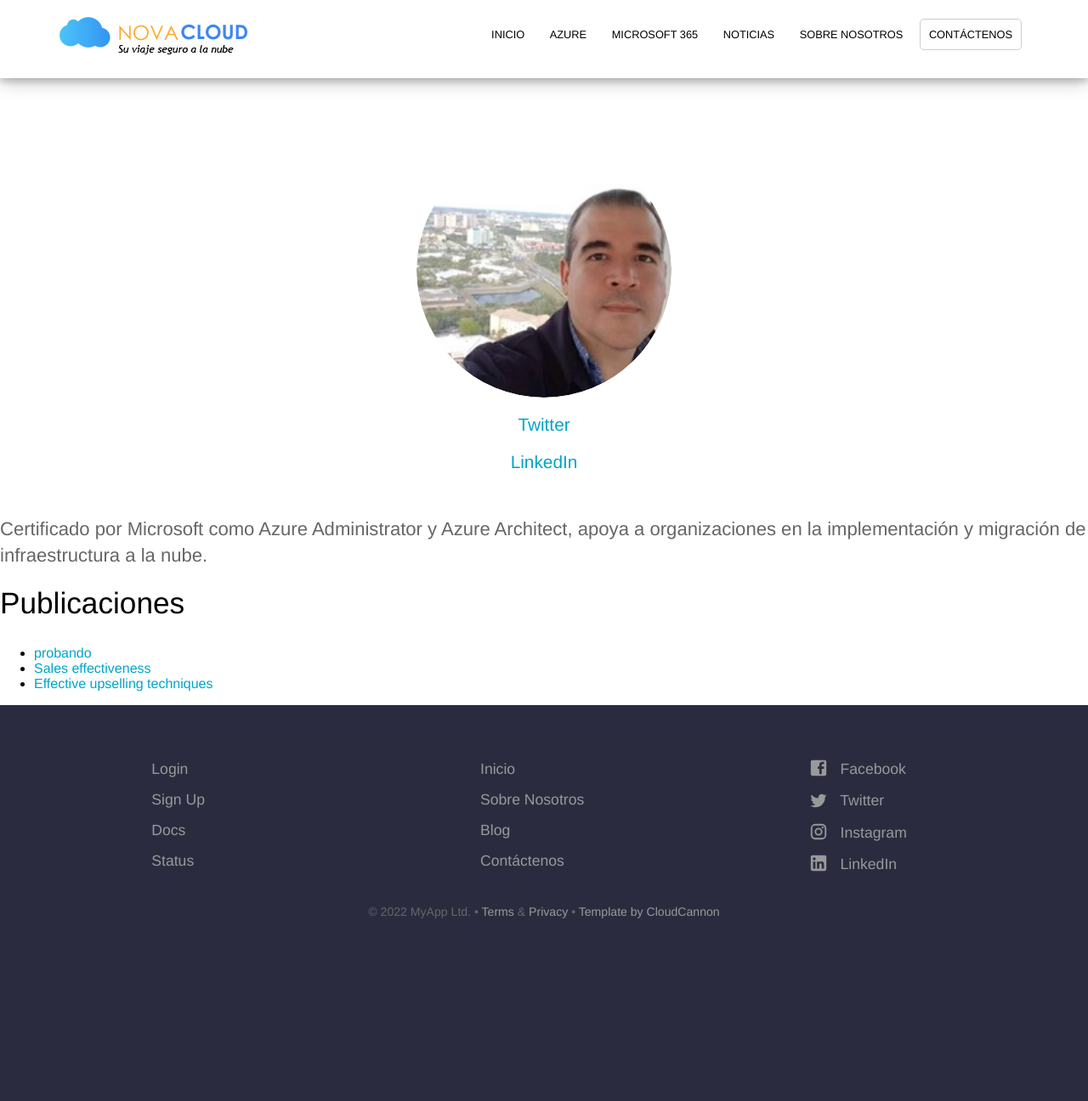
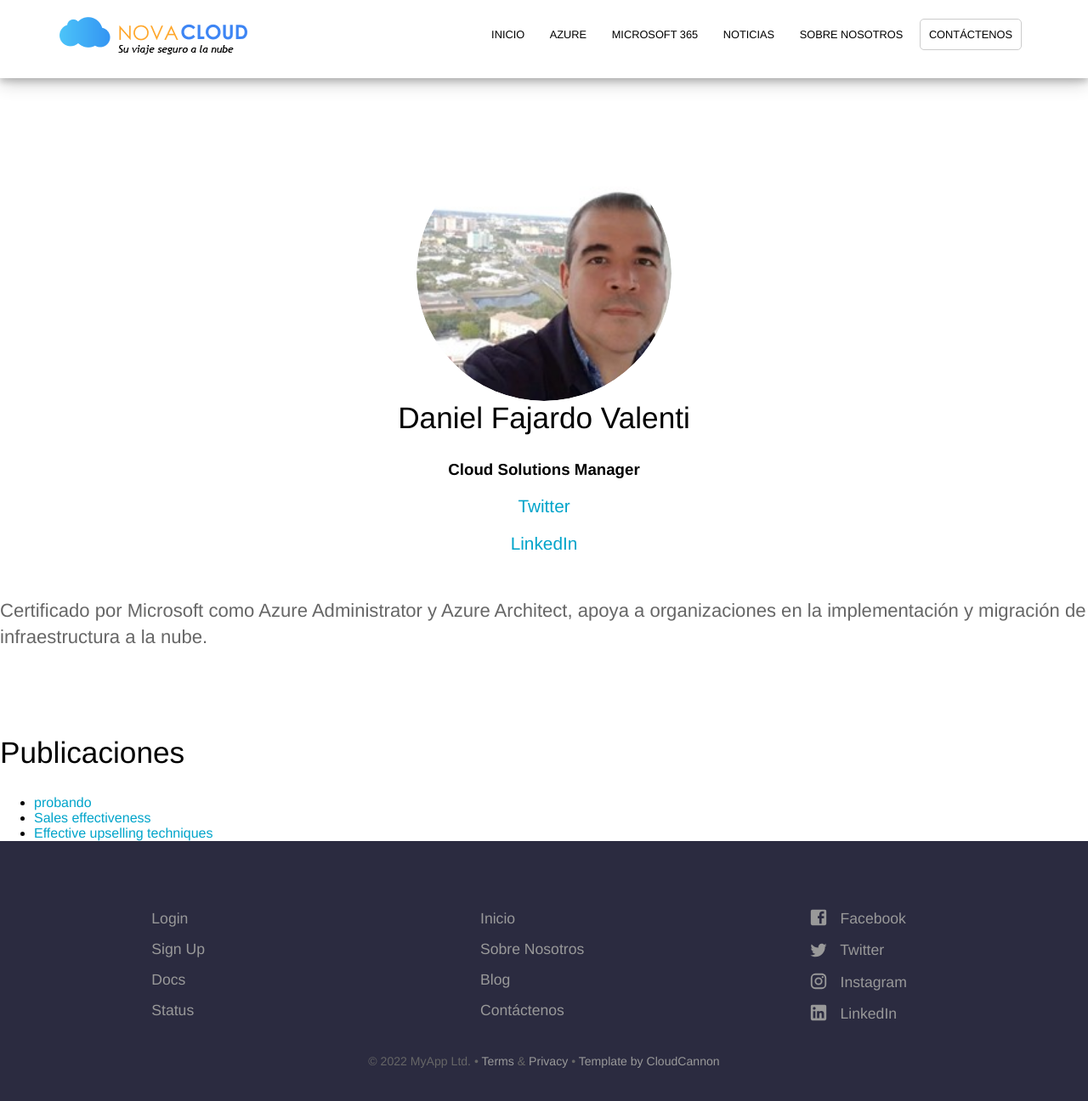
Before and after one commit to nova-cloud/nova-cloud.github.io, a Jekyll site: the page built from _authors/daniel.md, in a window 1280 px wide and 1310 px high. Shown: the top 1296 px of the window at 85% size. Built offline with Jekyll 4.4.1, drawn with Linux system fonts in a browser that asks for light colours; a script that is not in the unit is left out.

Commit message:
modificar authors page

```diff
--- a/_layouts/author.html
+++ b/_layouts/author.html
@@ -1,10 +1,13 @@
 ---
 layout: default
 ---
+
+
 <div class="content">
+    <section class="page">
 
-    <h1>{{ page.name }}</h1>
-    <h2>{{ page.position }}</h2>
+
+
 
 
         <ul class="staff">
@@ -12,9 +15,11 @@ layout: default
             <li>
                 <div class="square-image"><img src="{% include relative-src.html src=page.image_path %}"
                         alt="{{ page.name }}" /></div>
-
+                <h2>{{ page.name }}</h2>
+                <h3>{{ page.position }}</h3>
                 <div class="name"><a target="_blank" href="https://twitter.com/{{ page.twitter }}">Twitter</a></div>
-            <div class="name"><a target="_blank" href="https://linkedin.com/in/{{ page.linkedin }}">LinkedIn</a></div>
+                <div class="name"><a target="_blank" href="https://linkedin.com/in/{{ page.linkedin }}">LinkedIn</a>
+                </div>
 
 
             </li>
@@ -22,6 +27,7 @@ layout: default
         </ul>
 
         {{ content }}
+    </section>
 
     <h2>Publicaciones</h2>
     <ul>
@@ -30,3 +36,5 @@ layout: default
         <li><a href="{{ post.url }}">{{ post.title }}</a></li>
         {% endfor %}
     </ul>
+
+</div>
```
Lines whose indentation alone changed are shown as unchanged.
